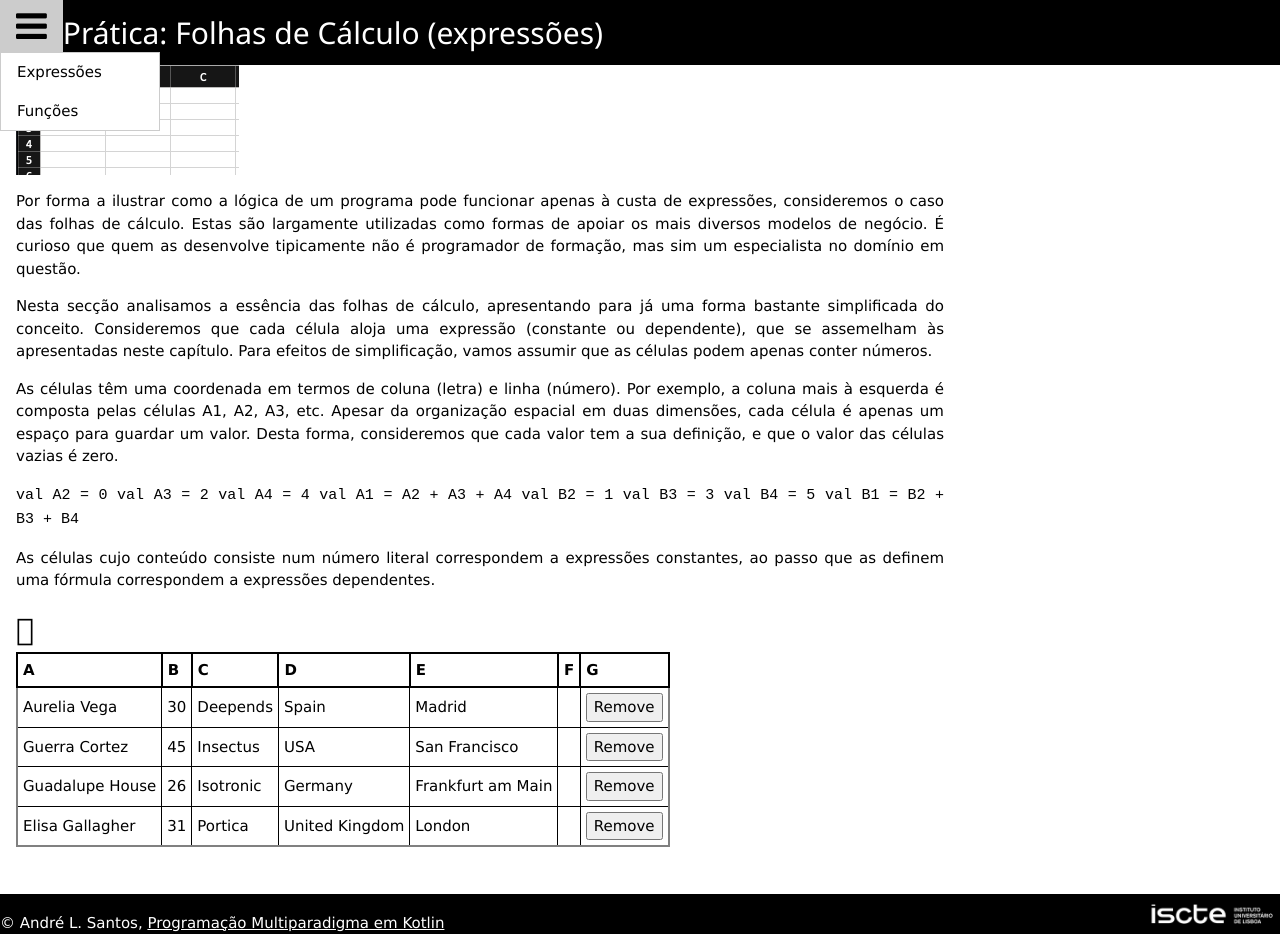
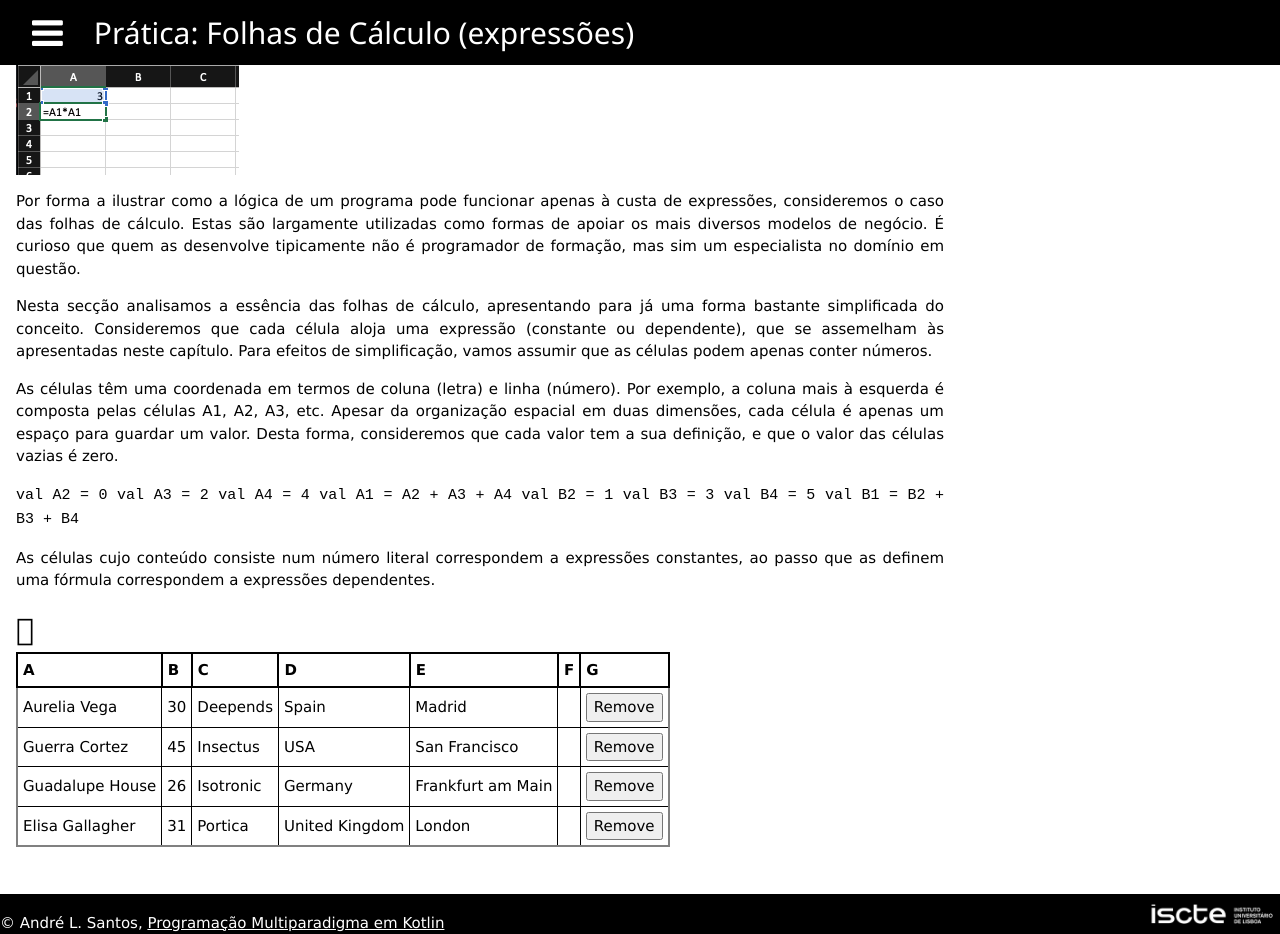
Before and after one commit to andre-santos-pt/andre-santos-pt.github.io, a Jekyll site: the page built from kotlin/01_expressoes/folhacalexp.md, in a window 1280 px wide and 934 px high. Built offline with Jekyll 4.4.1, drawn with Linux system fonts in a browser that asks for light colours; nearby versions of some CDN libraries.

Commit message:
Align topnav

```diff
--- a/_layouts/default.html
+++ b/_layouts/default.html
@@ -6,7 +6,7 @@
     <link rel="stylesheet" href="https://www.w3schools.com/w3css/4/w3.css">
     <link rel="stylesheet" href="https://cdnjs.cloudflare.com/ajax/libs/font-awesome/4.7.0/css/font-awesome.min.css">
 
-    <!-- <link rel="stylesheet" href="{{ site.baseurl }}/style.css"> -->
+    <link rel="stylesheet" href="{{ site.url }}/style.css">
     <link rel="stylesheet" href="//code.jquery.com/ui/1.12.1/themes/base/jquery-ui.css">
     <script src="https://unpkg.com/kotlin-playground@1" data-selector="kotlin"></script>
     <script src="https://code.jquery.com/jquery-1.12.4.js"></script>
@@ -143,7 +143,7 @@ img.code {
 
 
 <header class="w3-container w3-black w3-top">
-  <div class="w3-dropdown-hover w3-display-topleft">
+  <div class="w3-dropdown-hover">
     <a href="/kotlin/index">
     <i class="fa fa-bars w3-xxlarge w3-button w3-black"></i>
   </a>
@@ -156,7 +156,7 @@ img.code {
     </div>
   </div>
 
-  <h2>&nbsp;&nbsp;&nbsp;&nbsp;&nbsp;&nbsp;{{ page.title }}
+  <h2>{{ page.title }}
   {% if page.exer == true %}
   (Exercício)
   {% endif %}
--- a/_layouts/single.html
+++ b/_layouts/single.html
@@ -6,7 +6,7 @@
     <link rel="stylesheet" href="https://www.w3schools.com/w3css/4/w3.css">
     <link rel="stylesheet" href="https://cdnjs.cloudflare.com/ajax/libs/font-awesome/4.7.0/css/font-awesome.min.css">
 
-    <!-- <link rel="stylesheet" href="{{ site.baseurl }}/style.css"> -->
+    <link rel="stylesheet" href="{{ site.url }}/style.css">
     <link rel="stylesheet" href="//code.jquery.com/ui/1.12.1/themes/base/jquery-ui.css">
     <script src="https://unpkg.com/kotlin-playground@1" data-selector="kotlin"></script>
     <script src="https://code.jquery.com/jquery-1.12.4.js"></script>
--- a/style.css
+++ b/style.css
@@ -1,163 +1,8 @@
-body {
-  background-color:  white;
-  font-weight: 300;
-	font-family: "Lato", "Helvetica Neue", Helvetica, Arial, sans-serif;
-	font-size: 14pt;
-	line-height: 1.75em;
-  max-width: 800px;
-
-	margin-left: auto;
-	margin-right: auto;
-  border-color: gray;
+header {
+  display: flex;
+  align-items: center;
 }
 
-div.header {
-  position: fixed;
-  background-color: lightgray;
-  padding: 0px;
-  text-align: center;
-  border-radius: 25px;
-  width: 800px;
-  max-width: 800px;
-  top: 0px;
-  font-size: 18pt;
-  color: gray;
-  height: 40px;
-  margin-top: 20px;
+header .w3-dropdown-hover {
+  margin-right: 1em;
 }
-
-div.footer {
-  position: fixed;
-  bottom: 20px;
-  background-color: lightgray;
-  padding: 0px;
-  text-align: center;
-  border-radius: 25px;
-  border-color: red;
-  font-size: 12pt;
-  width: 800px;
-  max-width: 800px;
-  height: 40px;
-  color: gray;
-}
-
-div.content {
-  position: absolute;
-  top: 40px;
-    bottom: 40px;
-    padding-top: 20px;
-  margin-top: 0px;
-  margin-left: 0px;
-  width: 795px;
-  max-width: 795px;
-  border-radius: 0px;
-  border-width: medium;
-  border: lightgray 2px solid;
-  background: #f1f1f1;
-  z-index: -1;
-  overflow-y: auto;
-
-}
-
-div.section {
-  padding: 16px;
-  margin-top: 10px;
-  border-radius: 25px;
-  background: white;
-  margin-top: 15px;
-}
-
-
-
-
-h1   {
-  color: gray;
-  font-weight: 500;
-  font-family: "Lato", "Helvetica Neue", Helvetica, Arial, sans-serif;
-  font-size: 20pt;
-  line-height: 1.75em;
-  margin-left: 30px;
-}
-h2   {
-  color: gray;
-  font-weight: 300;
-  font-family: "Lato", "Helvetica Neue", Helvetica, Arial, sans-serif;
-  font-size: 16pt;
-  margin-left: 30px;
-  line-height: 1.75em;
-}
-h3 {
-  font-family: "Lato", "Helvetica Neue", Helvetica, Arial, sans-sans-serif;
-  font-size: 12pt;
-}
-p    {
-  color: black;
-  text-align: justify;
-    padding-left: 30px;
-    padding-right: 30px;
-}
-
-p.exercise {
-    border-style: solid;
-    background-color: gray;
-}
-span.doc  {
-  text-decoration: none;
-}
-span.doc:hover {
-  background-color: yellow;
-}
-a.bullet {
-
-}
-li.bullet {
-  list-style-type: square;
-  padding-left: 60px;
-}
-li.bullet:hover {
-    background-color: yellow;
-}
-#something {
-  display: none;
-}
-
-#something:target {
-  display: block;
-}
-
-img {
-  border: black 1px solid;
-  padding: 10px;
-  background-color: white;
-  margin-top: 10px;
-  margin-left: 10px;
-}
-
-a {
-  target-name:new;
-  target-new:tab;
-}
-
-table {
-    border-collapse: collapse;
-    border-spacing: 3px;
-    border:2px solid #000000;
-    margin-left: auto;
-    margin-right: auto;
-}
-
-th {
-    border:2px solid #000000;
-      padding: 5px;
-      background-color: lightgray;
-}
-
-td {
-    border:1px solid #000000;
-    text-align: center;
-    padding: 5px;
-}
-
-img[alt$=">"] {
-  float: right;
-}
```
